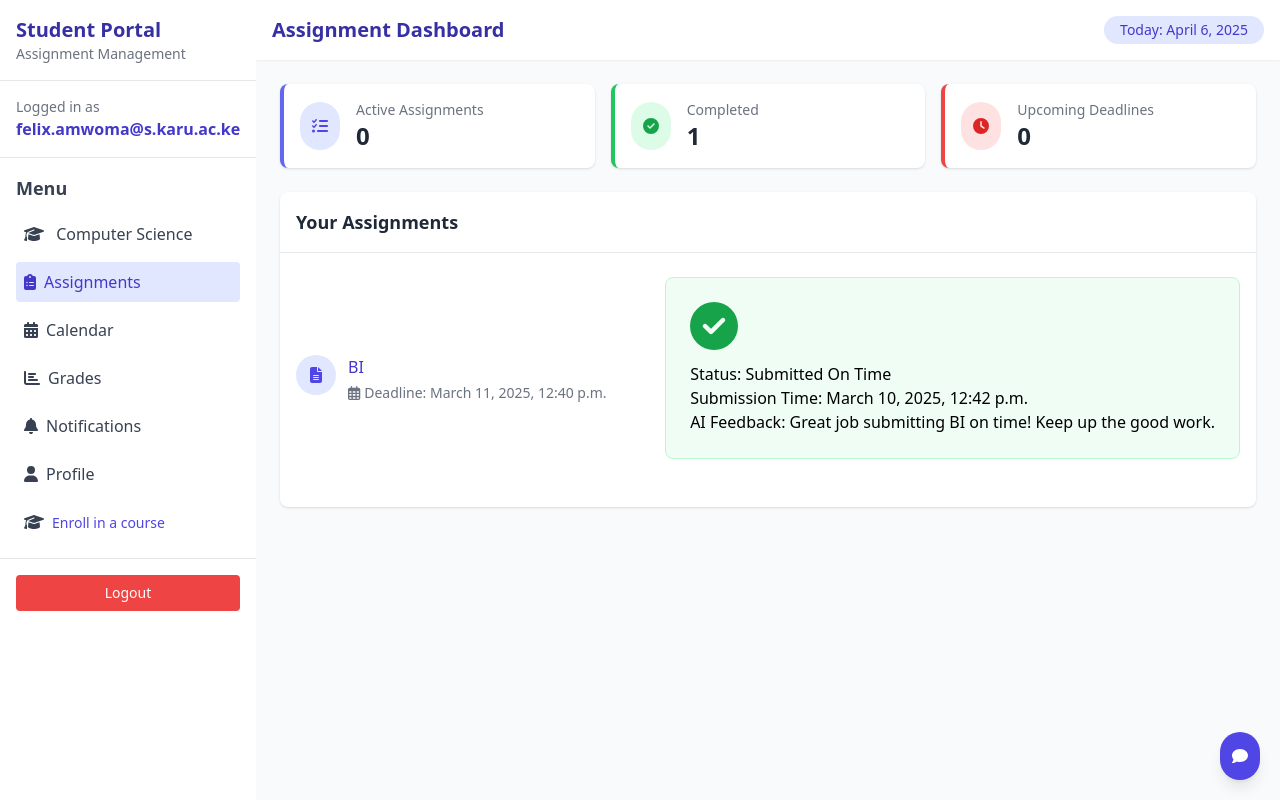
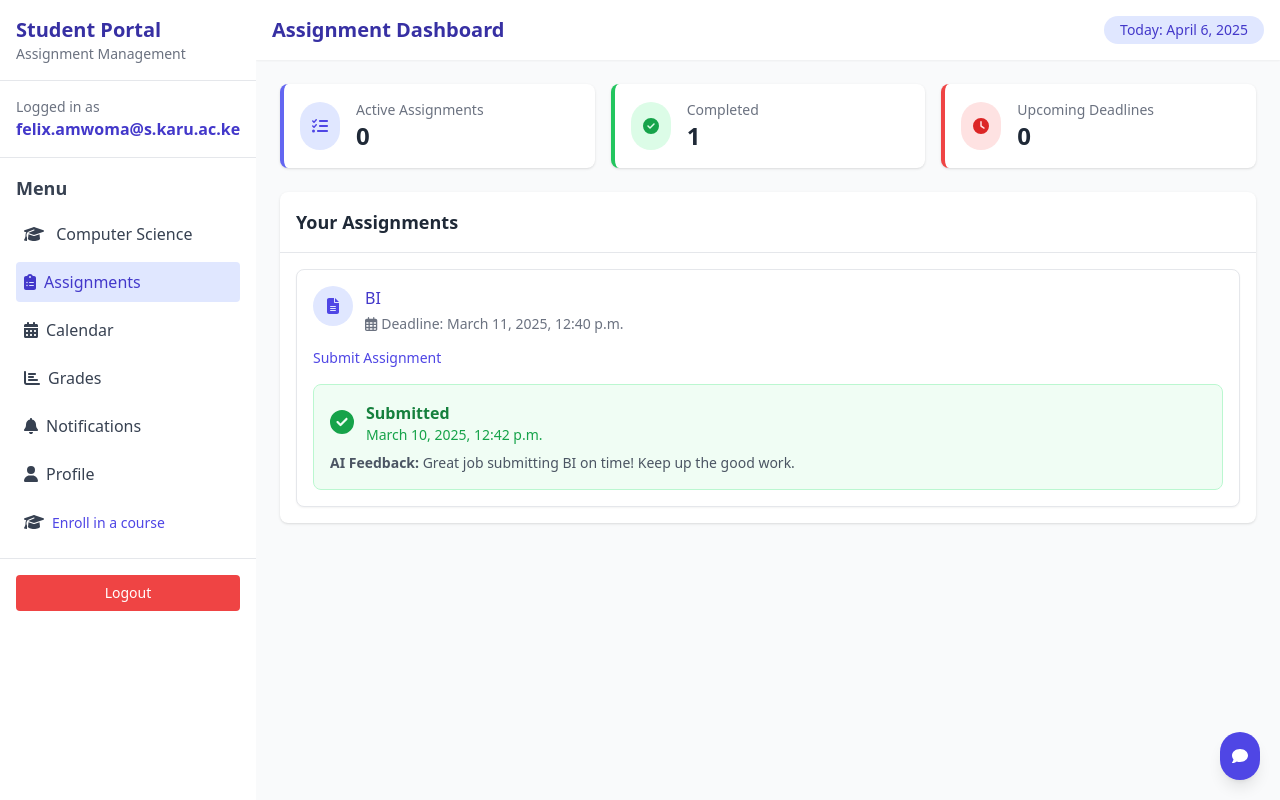
Before and after one commit to felixmokayabeatz/ai-assignment-submision-reminder, a Django app: page /assignments/ in a window 1280 px wide. Run offline with Django 5.2, Linux system fonts and the light colour scheme; a user stored in the database is signed in; data comes from the database, SQL or seed files in the repository; parts of the project's set-up code (start-up, migrations or seed data) failed here and were passed over; some libraries are stand-ins or nearby versions.

Commit message:
Enhance assignment list layout and add download button for attachments

```diff
--- a/assignment_reminder/reminders/templates/assignment_list.html
+++ b/assignment_reminder/reminders/templates/assignment_list.html
@@ -226,8 +226,9 @@
                         <ul class="divide-y divide-gray-200">
                             {% for assignment in assignments %}
                                 <li class="py-3 {% if forloop.first %}pt-0{% endif %} {% if forloop.last %}pb-0{% endif %}">
-                                    <a href="{% url 'submit_assignment' assignment.id %}" class="flex items-center justify-between hover:bg-indigo-50 p-2 rounded -mx-2 transition">
-                                        <div class="flex items-start">
+                                    <div class="flex items-stretch bg-white rounded-lg shadow-sm border border-gray-200 overflow-hidden">
+                                        <div class="flex-1 p-4">
+                                            <div class="flex items-start mb-3">
                                                 <div class="h-10 w-10 rounded-full bg-indigo-100 flex items-center justify-center mr-3">
                                                     <i class="fas fa-file-alt text-indigo-600"></i>
                                                 </div>
@@ -241,33 +242,58 @@
                                                 </div>
                                             </div>
 
+                                            <div class="flex justify-between items-center">
+                                                {% if assignment.attachment %}
+                                                    <a href="{{ assignment.attachment.url }}" download class="bg-indigo-600 text-white px-4 py-2 rounded-lg text-sm hover:bg-indigo-700 transition">
+                                                        <i class="fas fa-download mr-1"></i> Download
+                                                    </a>
+                                                {% endif %}
+
+                                                <a href="{% url 'submit_assignment' assignment.id %}" class="text-indigo-600 hover:text-indigo-800 text-sm">
+                                                    Submit Assignment
+                                                </a>
+                                            </div>
+
                                             {% for submission in submissions %}
                                                 {% if submission.assignment.id == assignment.id %}
-                                                <div class="submission">
+                                                    <div class="mt-4">
                                                         {% if submission.is_submitted %}
-                                                        <div class="bg-green-50 border border-green-200 rounded-lg p-6 mb-6">
-                                                            <div class="text-green-600 text-5xl mb-3">
-                                                                <i class="fas fa-check-circle"></i>
+                                                            <div class="bg-green-50 border border-green-200 rounded-lg p-4">
+                                                                <div class="flex items-center">
+                                                                    <div class="text-green-600 mr-3">
+                                                                        <i class="fas fa-check-circle text-2xl"></i>
                                                                     </div>
-                                                            <p>Status: {{ submission.get_status_display }}</p>
-                                                            <p>Submission Time: {{ submission.submitted_at }}</p>
-                                                            <p>AI Feedback: {{ submission.ai_feedback }}</p>
+                                                                    <div>
+                                                                        <p class="font-semibold text-green-700">Submitted</p>
+                                                                        <p class="text-sm text-green-600">{{ submission.submitted_at }}</p>
+                                                                    </div>
+                                                                </div>
+                                                                {% if submission.ai_feedback %}
+                                                                    <div class="mt-2 text-sm text-gray-600">
+                                                                        <strong>AI Feedback:</strong> {{ submission.ai_feedback }}
+                                                                    </div>
+                                                                {% endif %}
                                                             </div>
                                                         {% else %}
-                                                        <div class="bg-indigo-50 border border-indigo-200 rounded-lg p-6 mb-6">
-                                                            <div class="text-indigo-600 text-5xl mb-3">
-                                                                <i class="fas fa-file-alt"></i>
+                                                            <div class="bg-indigo-50 border border-indigo-200 rounded-lg p-4">
+                                                                <div class="flex items-center">
+                                                                    <div class="text-indigo-600 mr-3">
+                                                                        <i class="fas fa-file-alt text-2xl"></i>
                                                                     </div>
-                                                            <h3 class="text-xl font-semibold text-indigo-700 mb-2">Ready to Submit?</h3>
-                                                            <p class="text-indigo-600 mb-4">
-                                                                Click the button below to submit your assignment.
+                                                                    <div>
+                                                                        <h3 class="font-semibold text-indigo-700">Ready to Submit</h3>
+                                                                        <p class="text-sm text-indigo-600">
+                                                                            Click 'Submit Assignment' to upload your work
                                                                         </p>
+                                                                    </div>
+                                                                </div>
                                                             </div>
                                                         {% endif %}
                                                     </div>
                                                 {% endif %}
                                             {% endfor %}
-                                    </a>
+                                        </div>
+                                    </div>
                                 </li>
                             {% empty %}
                                 <li class="py-6 text-center">
```
Lines whose indentation alone changed are shown as unchanged.
